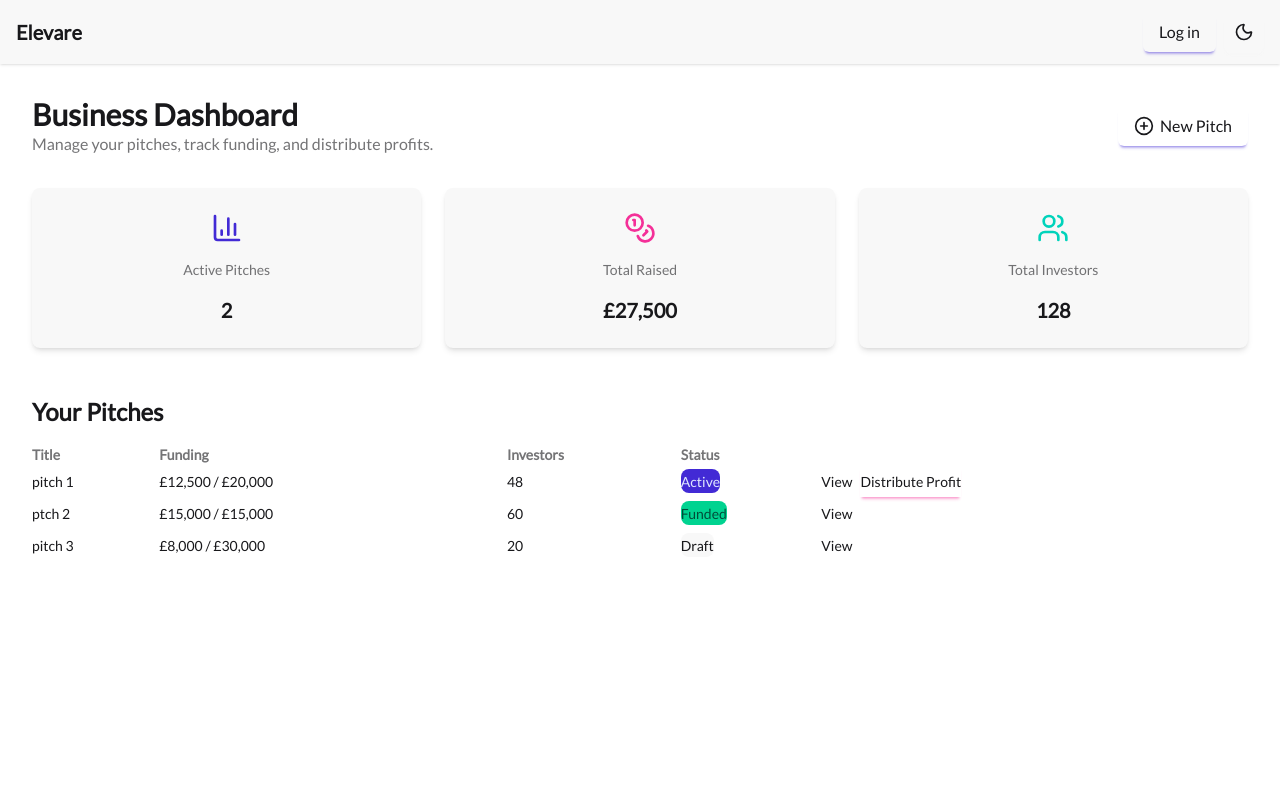
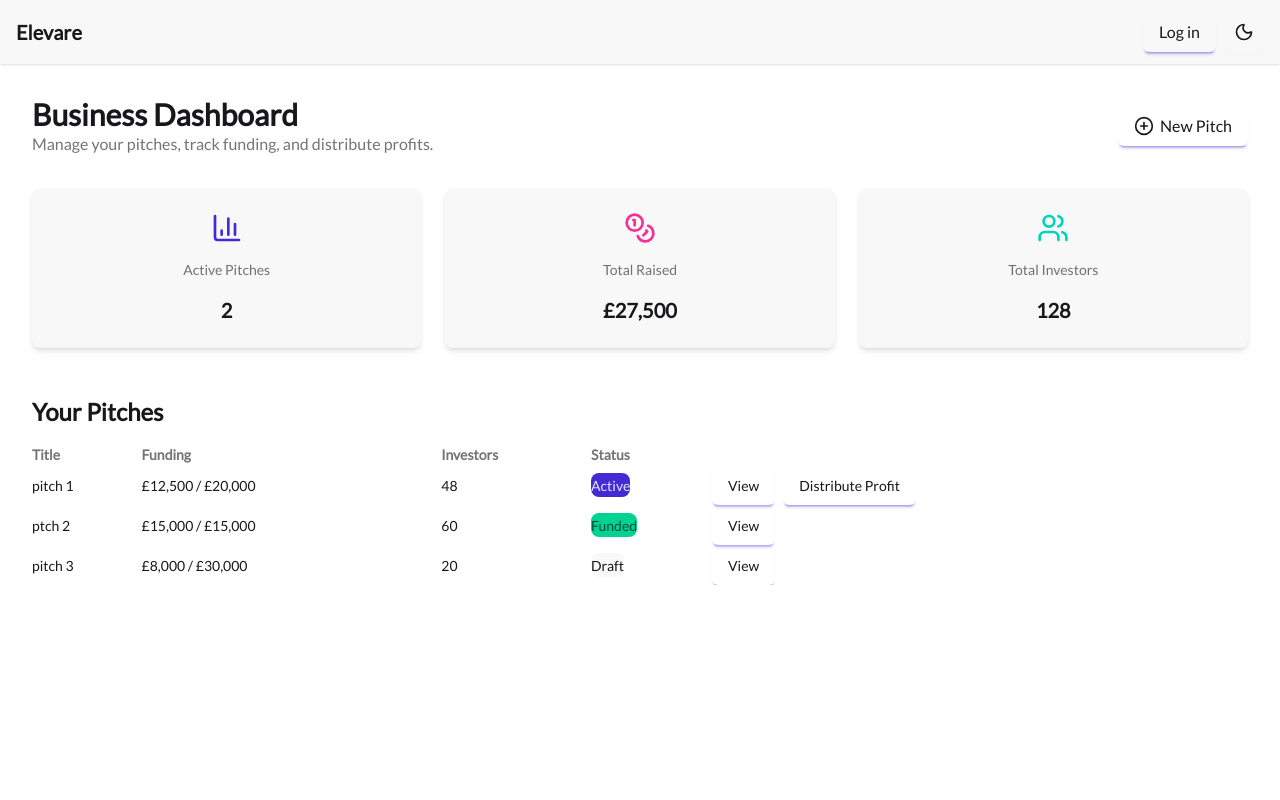
Before and after one commit to EmmaMartin123/Industrial_Project, a Next.js app in the folder frontend/: page /business/dashboard in a window 1280 px wide. Shown: the top 800 px of the page. Built offline with nearby package versions, Linux system fonts and the light colour scheme; no server answers.

Commit message:
fix pitch management buttons

```diff
--- a/frontend/app/business/dashboard/page.tsx
+++ b/frontend/app/business/dashboard/page.tsx
@@ -113,23 +113,23 @@ export default function BusinessDashboard() {
 									</span>
 								</td>
 								<td className="space-x-2">
-									<button
+									<Button
 										onClick={() =>
-											router.push(`/(business)/pitches/${pitch.id}`)
+											router.push(`/business/pitches/${pitch.id}`)
 										}
-										className="btn btn-sm btn-outline"
+										className=""
 									>
 										View
-									</button>
+									</Button>
 									{pitch.status === "Active" && (
-										<button
+										<Button
 											onClick={() =>
-												router.push(`/(business)/pitches/${pitch.id}/profit`)
+												router.push(`/business/pitches/${pitch.id}/profit`)
 											}
-											className="btn btn-sm btn-secondary"
+											className=""
 										>
 											Distribute Profit
-										</button>
+										</Button>
 									)}
 								</td>
 							</tr>
```
